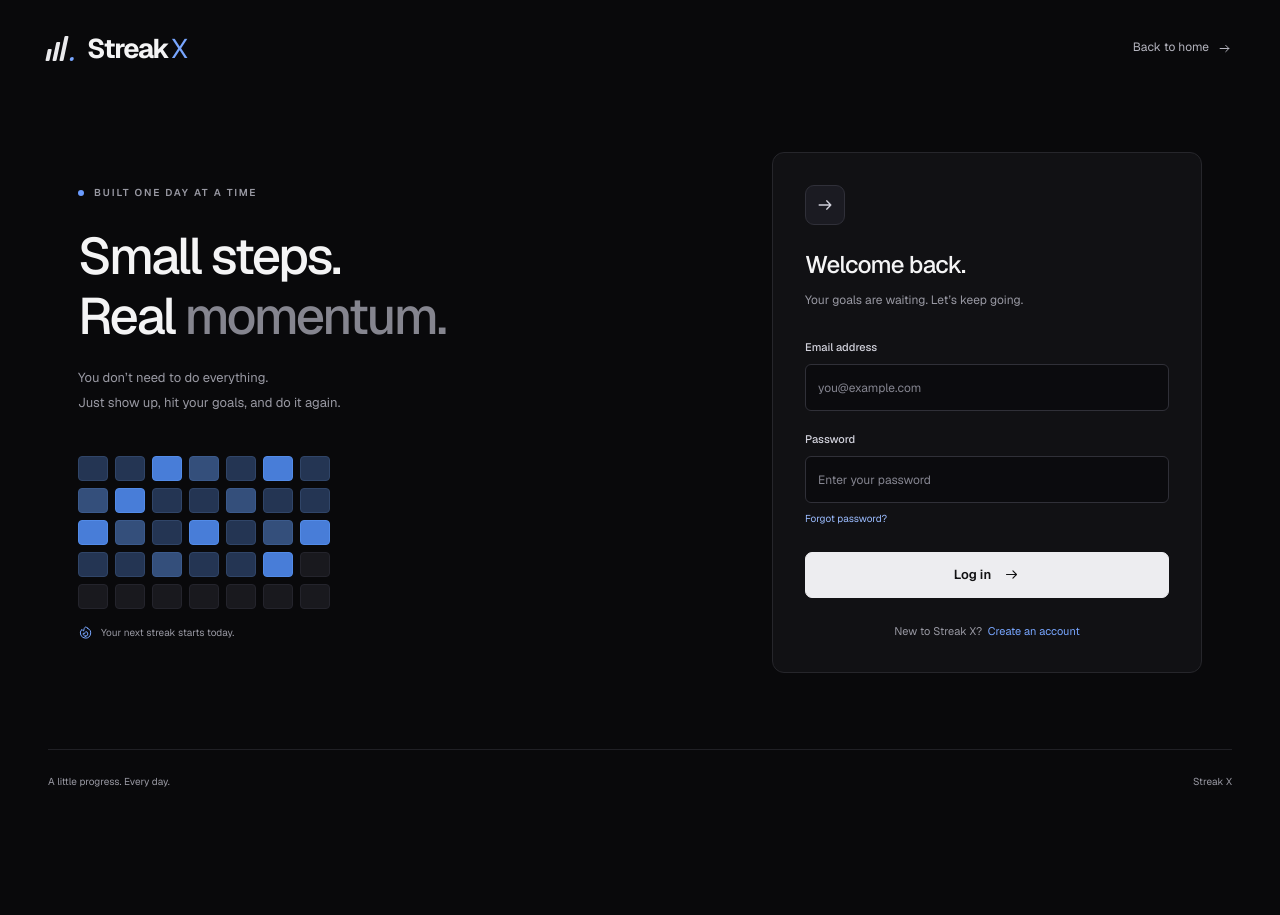
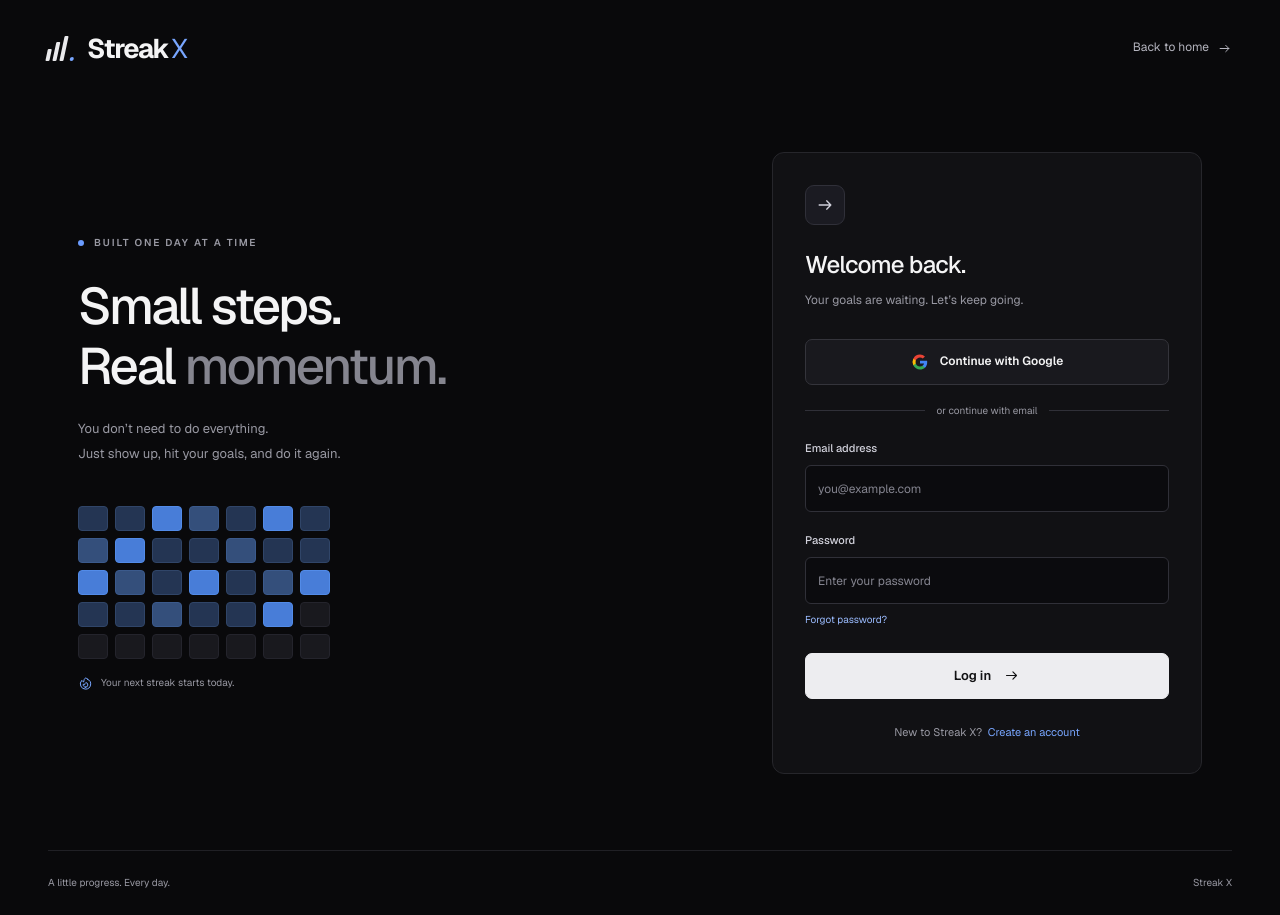
Before and after one commit to AbdulHadi-47/streakx-app, a Next.js app: page /login in a window 1280 px wide. Before the commit the page ends 814 px from the top, so only its background shows below. Built offline with nearby package versions, Linux system fonts and the light colour scheme.

Commit message:
Add Google OAuth sign-in with auth error handling

```diff
--- a/app/actions/auth.ts
+++ b/app/actions/auth.ts
@@ -76,6 +76,26 @@
   redirect("/dashboard");
 }
 
+export async function signInWithGoogle(formData: FormData) {
+  const signup = formData.get("mode") === "signup";
+  const next = signup ? "/subscribe" : "/dashboard";
+  let providerUrl: string | undefined;
+
+  try {
+    const supabase = await createClient({ writableCookies: true });
+    const { data, error } = await supabase.auth.signInWithOAuth({
+      provider: "google",
+      options: { redirectTo: `${await getSiteUrl()}/auth/callback?next=${next}&provider=google` },
+    });
+    if (!error) providerUrl = data.url;
+  } catch {
+    // The login page explains failures without exposing provider details.
+  }
+
+  if (!providerUrl) redirect(`${signup ? "/signup" : "/login"}?status=google-error`);
+  redirect(providerUrl);
+}
+
 export async function requestPasswordReset(_previous: RecoveryState, formData: FormData): Promise<RecoveryState> {
   const email = String(formData.get("email") ?? "").trim().toLowerCase();
   if (!email) return { success: false, message: "Enter your email address.", email };
--- a/app/auth/callback/route.ts
+++ b/app/auth/callback/route.ts
@@ -12,6 +12,7 @@
   const tokenHash = params.get("token_hash");
   const type = params.get("type") as EmailOtpType | null;
   const providerError = params.get("error") ?? params.get("error_code");
+  const googleFlow = params.get("provider") === "google";
   const supabase = await createClient({ writableCookies: true });
   let error: unknown = providerError ? new Error(providerError) : null;
 
@@ -30,6 +31,12 @@
     return NextResponse.redirect(destination);
   }
 
+  if (googleFlow) {
+    destination.pathname = next === "/subscribe" ? "/signup" : "/login";
+    destination.searchParams.set("status", "google-error");
+    return NextResponse.redirect(destination);
+  }
+
   destination.pathname = "/auth-link-error";
   destination.searchParams.set("type", type === "recovery" || next === "/reset-password" ? "recovery" : "signup");
   destination.searchParams.set("reason", "expired");
--- a/app/globals.css
+++ b/app/globals.css
@@ -226,6 +226,12 @@
 .form-icon { width: 40px; height: 40px; background: #1b1b22; border: 1px solid #303039; border-radius: 9px; display: flex; align-items: center; justify-content: center; margin-bottom: 24px; color: #d1d1db; flex: none; }
 .auth-card h2 { font-size: 24px; font-weight: 500; line-height: 1.3; letter-spacing: -.8px; }
 .form-description { color: var(--muted); font-size: 12px; line-height: 1.8; margin: 10px 0 27px; }
+.google-auth-form { margin-bottom: 18px; }
+.google-auth-button { margin-top: 0; gap: 11px; background: #19191e; font-size: 12px; }
+.google-auth-button svg { flex: none; }
+.google-auth-error { margin: -6px 0 18px; }
+.auth-divider { display: flex; align-items: center; gap: 12px; margin-bottom: 21px; color: var(--muted); font-size: 10px; white-space: nowrap; }
+.auth-divider::before, .auth-divider::after { content: ""; height: 1px; flex: 1; background: #303038; }
 .form-stack { display: flex; flex-direction: column; gap: 20px; }
 .field { display: flex; flex-direction: column; gap: 8px; min-width: 0; }
 .field label { display: flex; align-items: center; gap: 7px; color: #d1d1db; font-size: 11px; font-weight: 500; }
--- a/app/login/page.tsx
+++ b/app/login/page.tsx
@@ -7,5 +7,5 @@
 }) {
   const { status } = await searchParams;
   const notice = status === "password-updated" ? "Password updated. Log in with your new password." : "";
-  return <AuthShell><AuthForm mode="login" notice={notice} /></AuthShell>;
+  return <AuthShell><AuthForm mode="login" notice={notice} googleError={status === "google-error"} /></AuthShell>;
 }
--- a/app/signup/page.tsx
+++ b/app/signup/page.tsx
@@ -1,5 +1,6 @@
 import AuthForm from "@/components/AuthForm";
 import { AuthShell } from "@/components/ui";
-export default function SignupPage() {
-  return <AuthShell><AuthForm mode="signup" /></AuthShell>;
+export default async function SignupPage({ searchParams }: { searchParams: Promise<{ status?: string }> }) {
+  const { status } = await searchParams;
+  return <AuthShell><AuthForm mode="signup" googleError={status === "google-error"} /></AuthShell>;
 }
--- a/components/AuthForm.tsx
+++ b/components/AuthForm.tsx
@@ -2,14 +2,30 @@
 
 import { useActionState } from "react";
 import Link from "next/link";
-import { signIn, signUp } from "@/app/actions/auth";
+import { useFormStatus } from "react-dom";
+import { signIn, signInWithGoogle, signUp } from "@/app/actions/auth";
 import { Icon } from "@/components/ui";
 import TopLink from "@/components/TopLink";
 import type { AuthState } from "@/lib/form-state";
 
 const initialState: AuthState = { success: false, message: "", email: "" };
 
-export default function AuthForm({ mode, notice = "" }: { mode: "login" | "signup"; notice?: string }) {
+function GoogleSignInButton({ signup }: { signup: boolean }) {
+  const { pending } = useFormStatus();
+  return (
+    <button className="button button-secondary button-full google-auth-button" type="submit" disabled={pending}>
+      <svg aria-hidden="true" viewBox="0 0 24 24" width="18" height="18">
+        <path fill="#4285F4" d="M21.6 12.23c0-.68-.06-1.36-.17-2.02H12v3.82h5.39a4.6 4.6 0 0 1-2 3.02v2.5h3.23c1.89-1.74 2.98-4.3 2.98-7.32Z" />
+        <path fill="#34A853" d="M12 22c2.7 0 4.96-.9 6.62-2.45l-3.23-2.5c-.9.6-2.05.96-3.39.96-2.61 0-4.82-1.76-5.61-4.13H3.06v2.57A10 10 0 0 0 12 22Z" />
+        <path fill="#FBBC05" d="M6.39 13.88a6 6 0 0 1 0-3.76V7.55H3.06a10 10 0 0 0 0 8.9l3.33-2.57Z" />
+        <path fill="#EA4335" d="M12 5.99c1.43 0 2.72.49 3.73 1.47l2.87-2.87A9.55 9.55 0 0 0 12 2a10 10 0 0 0-8.94 5.55l3.33 2.57C7.18 7.75 9.39 5.99 12 5.99Z" />
+      </svg>
+      {pending ? "Opening Google…" : signup ? "Sign up with Google" : "Continue with Google"}
+    </button>
+  );
+}
+
+export default function AuthForm({ mode, notice = "", googleError = false }: { mode: "login" | "signup"; notice?: string; googleError?: boolean }) {
   const signup = mode === "signup";
   const [state, action, pending] = useActionState(signup ? signUp : signIn, initialState);
 
@@ -20,6 +36,12 @@
       <p className="form-description">
         {signup ? "Create your account. Start showing up on X." : "Your goals are waiting. Let’s keep going."}
       </p>
+      <form action={signInWithGoogle} className="google-auth-form">
+        <input type="hidden" name="mode" value={mode} />
+        <GoogleSignInButton signup={signup} />
+      </form>
+      {googleError && <p className="form-message error google-auth-error" role="alert">Google sign-in couldn’t be completed. Please try again.</p>}
+      <div className="auth-divider"><span>or continue with email</span></div>
       <form action={action} className="form-stack" aria-busy={pending}>
         {notice && <p className="form-message success" role="status">{notice}</p>}
         <div className="field">
```
Also changed, not shown: app/privacy/page.tsx (+3 -3 lines), 1 other file (tests, documents, lock files or other folders).
